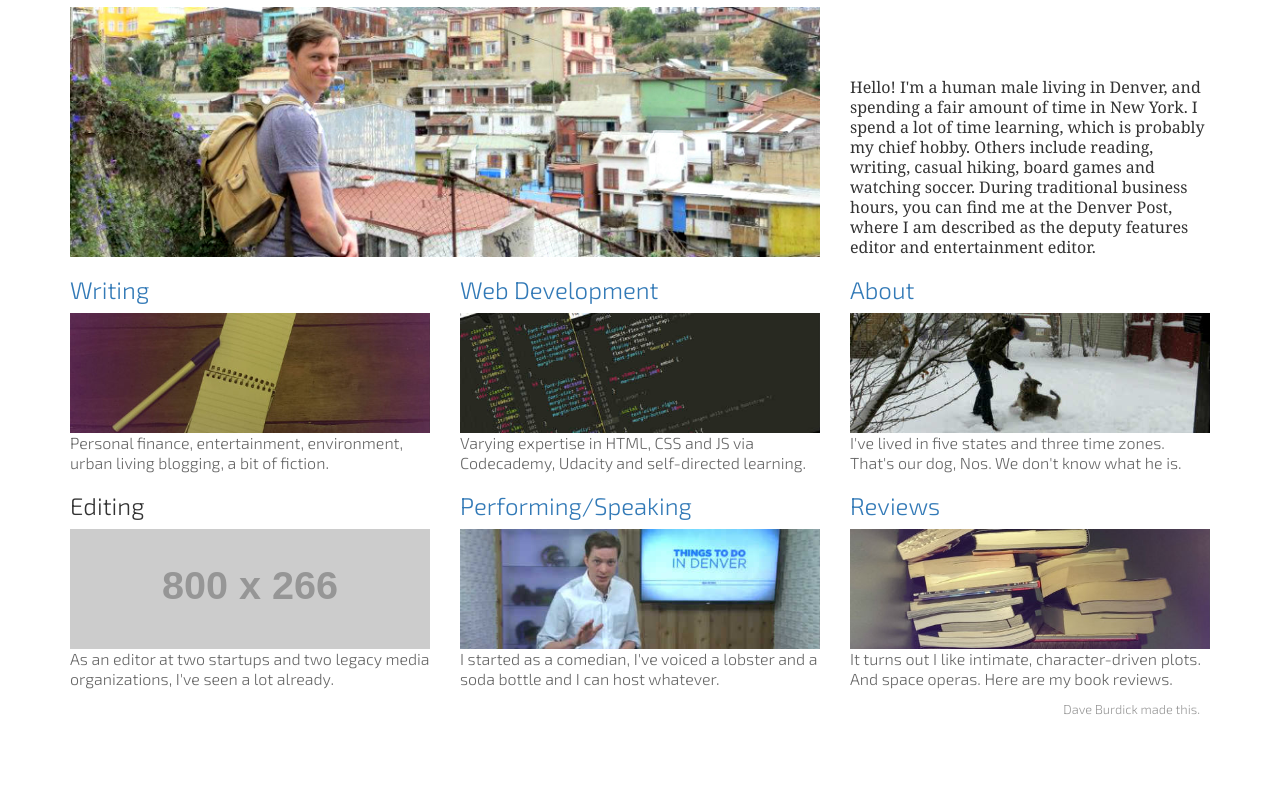
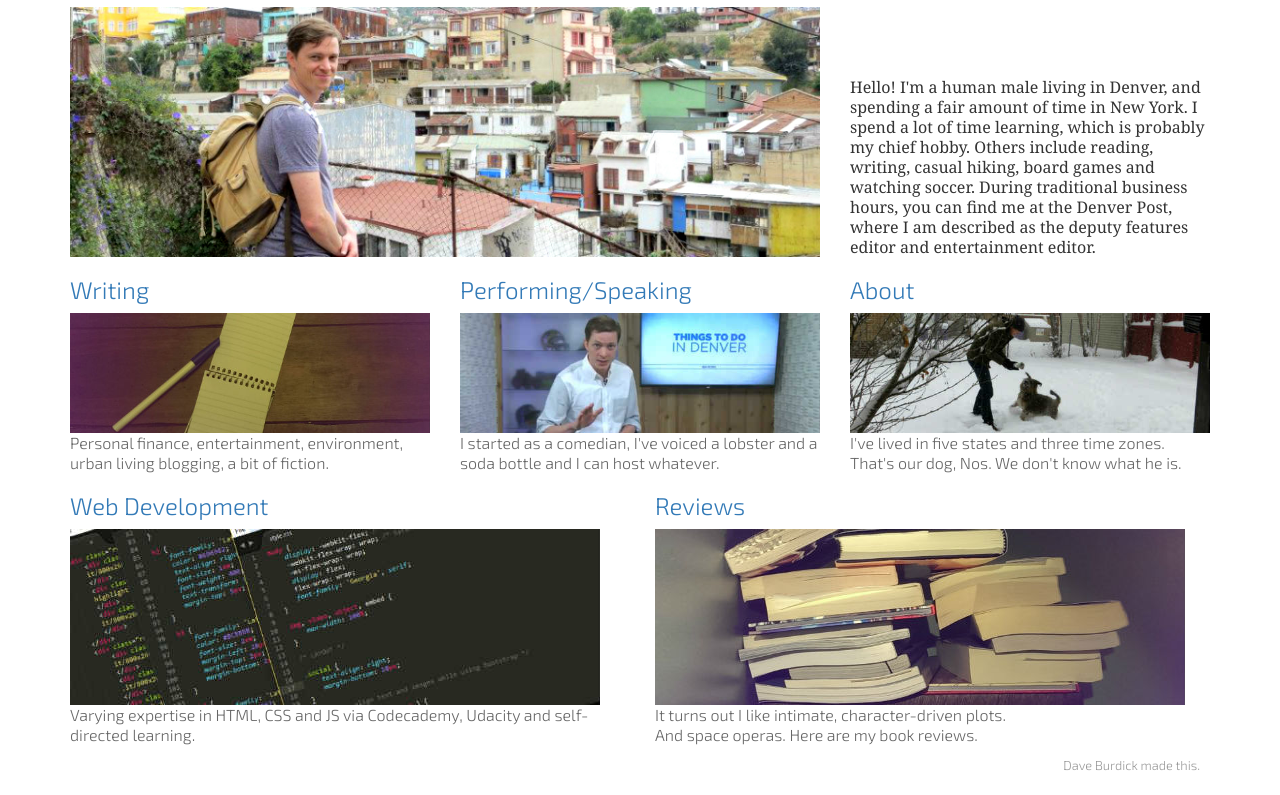
Before and after one commit to dwburdick/dotcom, a website: page index.htm in a window 1280 px wide. Shown: the part 84-879 px from the top of the page. Before the commit the page ends 823 px from the top, so only its background shows below. Drawn offline with Linux system fonts and the light colour scheme; placeholder pictures from the web are drawn by us; a web font is replaced by a local one.

Commit message:
Commenting out editing section for now

```diff
--- a/index.htm
+++ b/index.htm
@@ -56,14 +56,14 @@
 					</div>
 				</div>
 				<div class="col-md-4"><a href="developer.htm">
-					<h3>Web Development</h3>
+					<h3>Performing/Speaking</h3>
 					<picture>
-						<source media="(min-width:531px) and (max-width:1000px)" srcset="images/dev-highlight_800w.jpg">
-						<source media="(max-width:530px)" srcset="images/dev-highlight_530w.jpg">
-						<img alt="A screengrab of some code in a text editor." src="images/dev-highlight_530w.jpg">
+						<source media="(min-width:531px) and (max-width:1000px)" srcset="images/video-highlight_800w.jpg">
+						<source media="(max-width:530px)" srcset="images/video-highlight_530w.jpg">
+						<img alt="A screengrab of Dave Burdick talking to the camera in a video studio." src="images/video-highlight_530w.jpg">
 					</picture></a>
 					<div class="teaser-text">
-						Varying expertise in HTML, CSS and JS via Codecademy, Udacity and self-directed learning.
+						I started as a comedian, I've voiced a lobster and a soda bottle and I can host whatever.
 					</div>
 				</div>
 				<div class="col-md-4"><a href="about.htm">
@@ -79,25 +79,25 @@
 				</div>
 			</div>
 			<div class="row">
-				<div class="col-md-4">
+				<!-- <div class="col-md-4">
 					<h3>Editing</h3>
 					<img class="img-responsive" alt="higlight image" src="http://placehold.it/800x266">
 					<div class="teaser-text">
 						As an editor at two startups and two legacy media organizations, I've seen a lot already.
 					</div>
-				</div>
-				<div class="col-md-4"><a href="video.htm">
-					<h3>Performing/Speaking</h3>
+				</div> -->
+				<div class="col-md-6"><a href="video.htm">
+					<h3>Web Development</h3>
 					<picture>
-						<source media="(min-width:531px) and (max-width:1000px)" srcset="images/video-highlight_800w.jpg">
-						<source media="(max-width:530px)" srcset="images/video-highlight_530w.jpg">
-						<img alt="A screengrab of Dave Burdick talking to the camera in a video studio." src="images/video-highlight_530w.jpg">
+						<source media="(min-width:531px) and (max-width:1000px)" srcset="images/dev-highlight_800w.jpg">
+						<source media="(max-width:530px)" srcset="images/dev-highlight_530w.jpg">
+						<img alt="A screengrab of some code in a text editor." src="images/dev-highlight_530w.jpg">
 					</picture></a>
 					<div class="teaser-text">
-						I started as a comedian, I've voiced a lobster and a soda bottle and I can host whatever.
+						Varying expertise in HTML, CSS and JS via Codecademy, Udacity and self-directed learning.
 					</div>
 				</div>
-				<div class="col-md-4"><a href="reviews.htm">
+				<div class="col-md-6"><a href="reviews.htm">
 					<h3>Reviews</h3>
 					<picture>
 						<source media="(min-width:531px) and (max-width:1000px)" srcset="images/reviews-highlight_800w.jpg">
```
